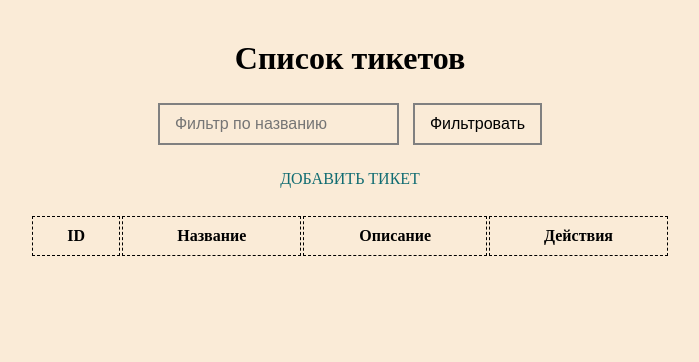
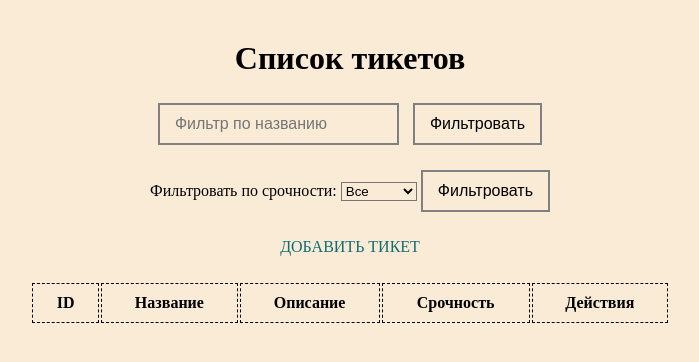
Before and after one commit to Andrew-s-web/projectAPI, a FastAPI app: page / in a window 1280 px wide. Shown: the top 362 px of the page, without its empty margins (290-989 px from the left). Run offline with FastAPI, Linux system fonts and the light colour scheme; lists and menus that the app fills with data are empty.

Commit message:
added priority option and column in table added priority filter ui and functionality

```diff
--- a/templates/index.html
+++ b/templates/index.html
@@ -13,6 +13,17 @@
             <input type="text" name="title" placeholder="Фильтр по названию">
             <button type="submit">Фильтровать</button>
         </form>
+        <form method="get" action="/">
+            <label>Фильтровать по срочности:</label>
+            <select name="priority">
+                <option value="">Все</option>
+                <option value="low">Низкая</option>
+                <option value="medium">Средняя</option>
+                <option value="high">Высокая</option>
+            </select>
+            <button type="submit">Фильтровать</button>
+        </form>
+
         <a href="/tickets/new">Добавить тикет</a>
         <table>
             <thead>
@@ -20,6 +31,7 @@
                     <th>ID</th>
                     <th>Название</th>
                     <th>Описание</th>
+                    <th>Срочность</th>
                     <th>Действия</th>
                 </tr>
             </thead>
@@ -29,6 +41,7 @@
                     <td>{{ ticket.id }}</td>
                     <td>{{ ticket.title }}</td>
                     <td>{{ ticket.description }}</td>
+                    <td>{{ ticket.priority }}</td>
                     <td class="expander">
                         <a href="/tickets/delete/{{ ticket.id }}">Удалить</a>
                         <span>|</span>
```
Also changed, not shown: templates/edit.html (+10 -1 lines), templates/form.html (+9 -1 lines).
